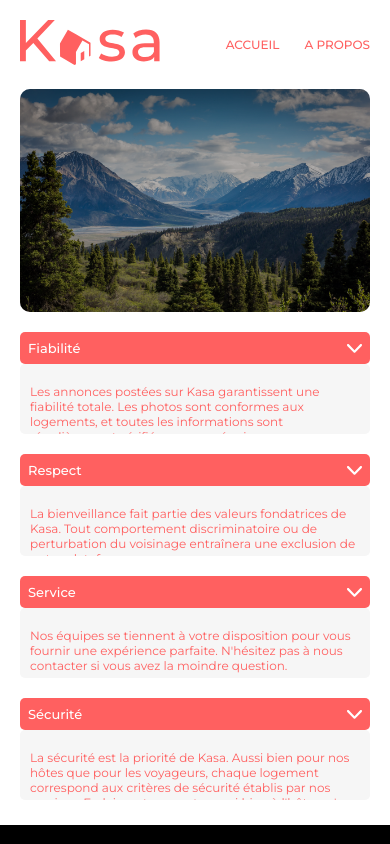
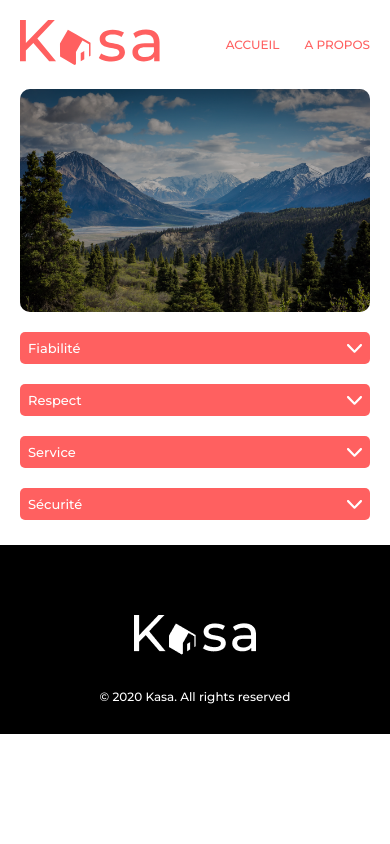
Before and after one commit to MathiasSerpente/OC-Projet6-React, a React (Create React App) app: page /about in a window 390 px wide. Shown: the top 844 px of the page. Built offline with nearby package versions, Linux system fonts and the light colour scheme.

Commit message:
Transition CSS pour .collaspe-content breakpoint 600px

```diff
--- a/src/components/Collaspe/style.css
+++ b/src/components/Collaspe/style.css
@@ -79,11 +79,19 @@
 
   .container-about .collapse-content {
     font-size: 12px;
+    padding: 0 10px 0 10px;
+  }
+
+  .container-about .collapse-content.open {
     padding: 20px 10px 50px 10px;
   }
 
   .container-housing .collapse-content {
     font-size: 12px;
+    padding: 0 10px 0 10px;
+  }
+
+  .container-housing .collapse-content.open {
     padding: 20px 10px 50px 10px;
   }
 }
```
